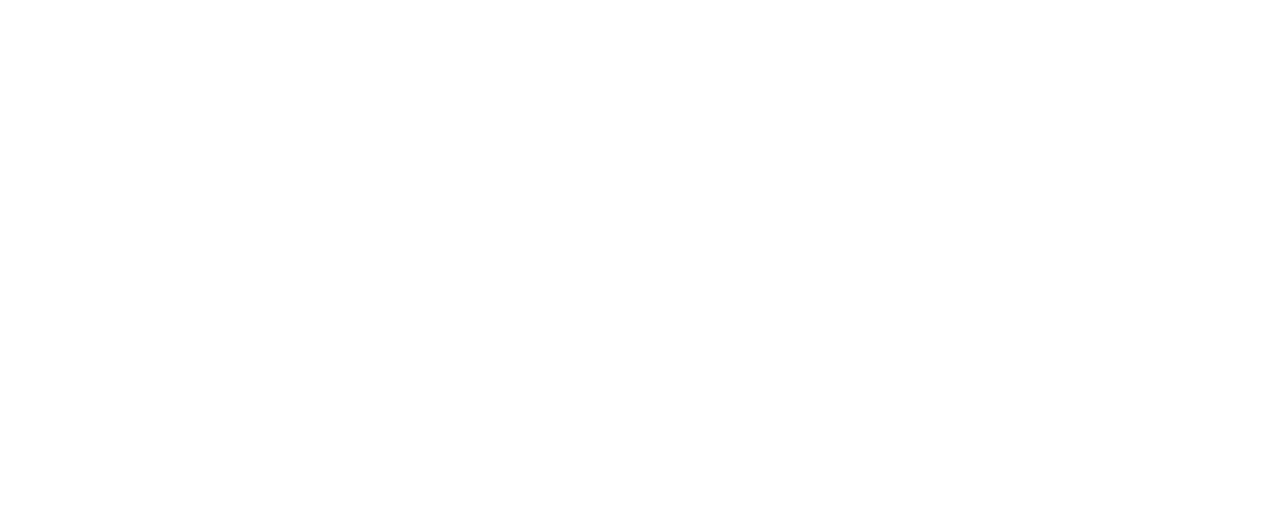
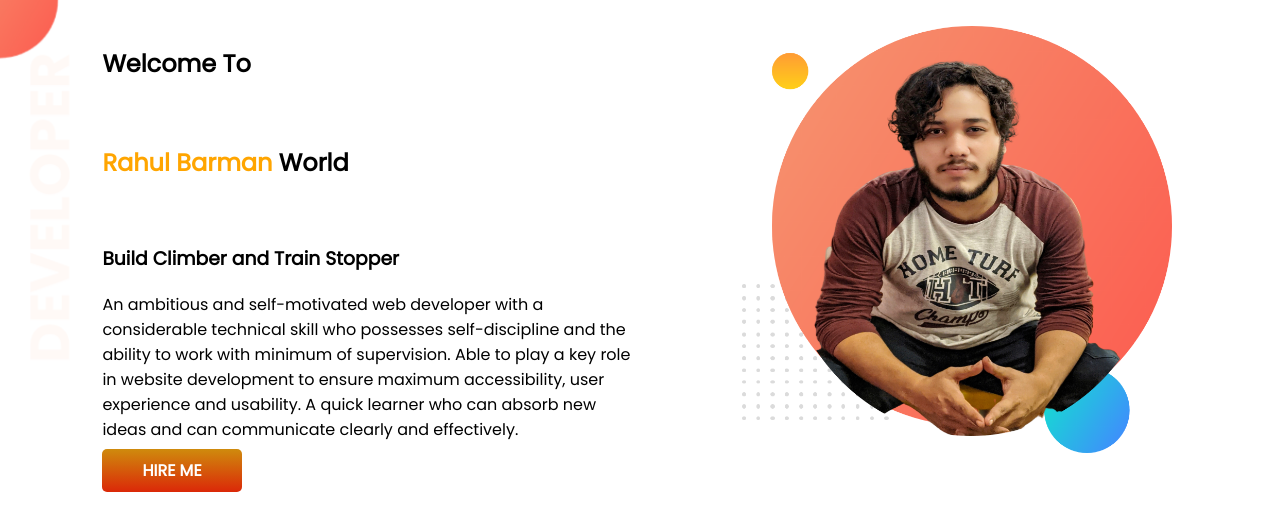
Before and after one commit to rahul0179/developer-portfolio, a plain HTML site: page index.html in a window 1280 px wide. Drawn offline with Linux system fonts and the light colour scheme.

Commit message:
top-banner finish

```diff
--- a/css/style.css
+++ b/css/style.css
@@ -0,0 +1,48 @@
+body{
+
+    font-family: 'Poppins', sans-serif;
+    margin: 0;
+
+    }
+
+h1  {
+
+    font: size 50px;
+
+    }
+
+.orange-color{
+
+            color: orange;
+
+             }
+section{
+    display: flex;
+
+}
+
+.half-width{
+    width: 50%;
+    padding-left: 8%;
+    padding-top:2%;
+}
+.half-width img{
+
+    width: 80%;
+
+
+}
+
+.link-button{
+text-decoration: none;
+padding: 10px 40px;
+background-image: linear-gradient(rgb(207, 139, 13), rgb(219, 40, 8));
+color: white;
+font-weight: 700;
+border-radius: 5px;
+}
+.top-banner{
+    background-image: url(../images/top-banner.png );
+    background-repeat: no-repeat;
+
+}
--- a/index.html
+++ b/index.html
@@ -1,12 +1,39 @@
 <!DOCTYPE html>
 <html lang="en">
+
 <head>
     <meta charset="UTF-8">
     <meta http-equiv="X-UA-Compatible" content="IE=edge">
     <meta name="viewport" content="width=device-width, initial-scale=1.0">
     <title>Rahul Portfolio</title>
+    <link rel="preconnect" href="https://fonts.googleapis.com">
+    <link rel="preconnect" href="https://fonts.gstatic.com" crossorigin>
+    <link href="https://fonts.googleapis.com/css2?family=Poppins&display=swap" rel="stylesheet">
+
+    <link rel="stylesheet" href="css/style.css">
 </head>
+
 <body>
+    <section class="top-banner">
+        <div class="half-width">
+            <h1>Welcome To</h1><br>
+            <h1><span class="orange-color">Rahul Barman</span> World</h1><br>
+            <h3>Build Climber and Train Stopper</h3>
+            <p>An ambitious and self-motivated web developer with a considerable technical skill who possesses
+                self-discipline and the ability to work with minimum of supervision. Able to play a key role in website
+                development to ensure maximum accessibility, user experience and usability. A quick learner who can
+                absorb
+                new ideas and can communicate clearly and effectively.</p>
+
+            <a class="link-button" target="_blank"
+                href="https://www.linkedin.com/in/rahul-barman-ab7966200?lipi=urn%3Ali%3Apage%3Ad_flagship3_profile_view_base_contact_details%3BKtYnBdYnQAysedL57NxXWA%3D%3D">HIRE
+                ME</a>
+        </div>
+        <div class="half-width">
+            <img src="images/ron-6.png" alt="">
+        </div>
+    </section>
 
 </body>
+
 </html>
```
Also changed, not shown: images/dream-bg.png (added), images/exp.png (added), images/my-bg.png (added), images/ron-1.png (added), images/ron-2.png (added), images/ron-3png.png (added), images/ron-6.png (added), images/top-banner.png (added), 4 other files.
